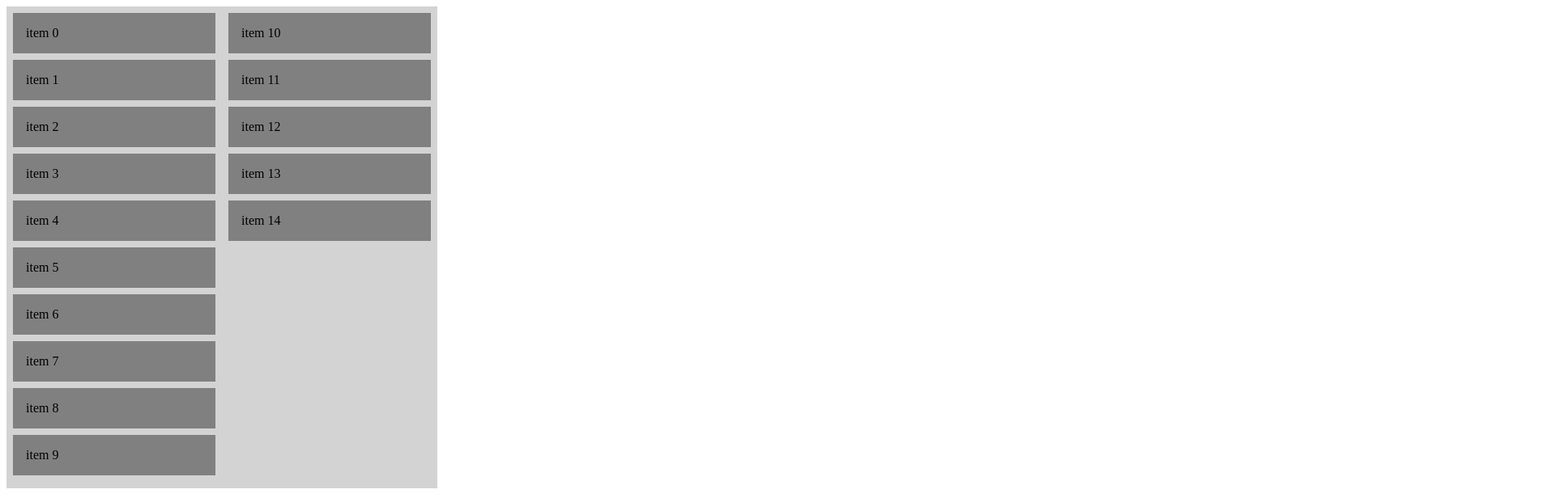
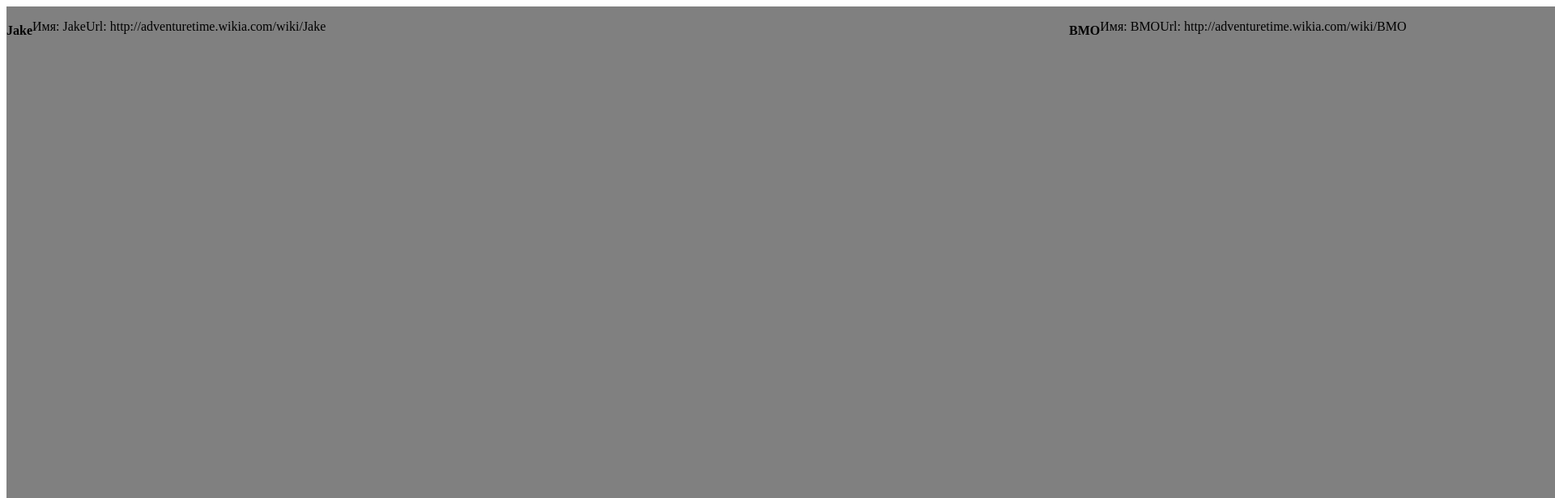
Before and after one commit to deim0707/DnD, a React (Create React App) app: page / in a window 1280 px wide. Shown: the top 616 px of the page at 81% size, 1920 px wide, since content can reach past the window. Built offline with nearby package versions, Linux system fonts and the light colour scheme.

Commit message:
version2

```diff
--- a/package.json
+++ b/package.json
@@ -3,6 +3,7 @@
   "version": "0.1.0",
   "private": true,
   "dependencies": {
+    "@emotion/styled": "^10.0.27",
     "@testing-library/jest-dom": "^4.2.4",
     "@testing-library/react": "^9.3.2",
     "@testing-library/user-event": "^7.1.2",
--- a/src/App.tsx
+++ b/src/App.tsx
@@ -1,11 +1,11 @@
 import React from 'react';
-import Exp3 from "./Components/Exp3";
+import Container from "./Components/Exp1/Container";
 
 function App() {
 
     return (
         <div className="App" style={{display: 'flex'}}>
-            <Exp3/>
+            <Container/>
         </div>
     );
 }
--- /dev/null
+++ b/src/Components/Exp1/Board.tsx
@@ -0,0 +1,57 @@
+import React, {FC, useState} from "react";
+import {DragDropContext, Droppable} from 'react-beautiful-dnd';
+import {QuoteMap} from "./types";
+import DraggableColumn from "./DraggableColumn";
+
+import './boards.css'
+
+type Props = {
+    [key: string]: QuoteMap
+}
+
+const Board: FC<Props> = ({initial}) => {
+
+    const [columns, setColumns] = useState<QuoteMap>(initial);
+    const [ordered, setOrdered] = useState<string[]>(Object.keys(initial));
+
+
+    const onDragEnd = (result: any): void => {
+        console.log('onDragEnd')
+    }
+
+    return (
+        <>
+            <DragDropContext
+                onDragEnd={onDragEnd}
+            >
+                <Droppable
+                    droppableId="board"
+                    type="COLUMN"
+                    direction="horizontal"
+
+                >
+                    {(provided) => (
+                        <div
+                            className='container'
+                            ref={provided.innerRef}
+                            {...provided.droppableProps}
+                        >
+                            {/*проходимся столько раз, сколько ключей в поступившем объекте:*/}
+                            {ordered.map((key: string, index: number) => (
+                                <DraggableColumn
+                                    key={key}
+                                    index={index}
+                                    title={key} /*<= заголовок из ключа объекта*/
+                                    quotes={columns[key]} /*<= здесь конкретный объект*/
+                                />
+                            ))}
+                            {provided.placeholder}
+                        </div>
+                    )}
+                </Droppable>
+            </DragDropContext>
+        </>
+    )
+}
+
+export default Board;
--- /dev/null
+++ b/src/Components/Exp1/Container.tsx
@@ -0,0 +1,113 @@
+import React from "react";
+import Board from "./Board";
+import {QuoteMap} from "./types";
+
+
+const data: QuoteMap = {
+    'Jake': [
+        {
+            id: "2",
+            content: "Sucking at something is the first step towards",
+            author: {
+                id: "1",
+                name: "Jake",
+                avatarUrl: "static/media/jake-min.cc34aede.png",
+                url: "http://adventuretime.wikia.com/wiki/Jake",
+                colors: {soft: "#FFFAE6", hard: "rgba(9, 30, 66, 0.71)"}
+            }
+        },
+        {
+            id: "3",
+            content: "You got to focus on what's real, man",
+            author: {
+                id: "1",
+                name: "Jake",
+                avatarUrl: "static/media/jake-min.cc34aede.png",
+                url: "http://adventuretime.wikia.com/wiki/Jake",
+                colors: {soft: "#FFFAE6", hard: "rgba(9, 30, 66, 0.71)"}
+            }
+        },
+    ],
+    'BMO': [
+        {
+            id: '1',
+            content: 'Sometimes life is scary and dark',
+            author: {
+                id: '2',
+                name: 'BMO',
+                avatarUrl: 'static/media/bmo-min.9c65ecdf.png',
+                url: "http://adventuretime.wikia.com/wiki/BMO",
+                colors: {soft: "#E3FCEF", hard: "rgba(9, 30, 66, 0.71)"}
+            }
+        }
+    ],
+    'Princess': [
+        {
+            id: '6',
+            content: "Responsibility demands sacrifice",
+            author: {
+                id: '4',
+                name: '"Princess bubblegum"',
+                url: "http://adventuretime.wikia.com/wiki/Princess_Bubblegum",
+                avatarUrl: "static/media/princess-min.34218e29.png",
+                colors: {soft: "#E3FCEF", hard: "rgba(9, 30, 66, 0.71)"}
+            }
+        },
+        {
+            id: '7',
+            content: "That's it! The answer was so simple, I was too smart to see it!",
+            author: {
+                id: '4',
+                name: '"Princess bubblegum"',
+                url: "http://adventuretime.wikia.com/wiki/Princess_Bubblegum",
+                avatarUrl: "static/media/princess-min.34218e29.png",
+                colors: {soft: "#E3FCEF", hard: "rgba(9, 30, 66, 0.71)"}
+            }
+        },
+        {
+            id: '10',
+            content: "I should not have drunk that much tea!",
+            author: {
+                id: '4',
+                name: '"Princess bubblegum"',
+                url: "http://adventuretime.wikia.com/wiki/Princess_Bubblegum",
+                avatarUrl: "static/media/princess-min.34218e29.png",
+                colors: {soft: "#E3FCEF", hard: "rgba(9, 30, 66, 0.71)"}
+            }
+        },
+    ],
+    'Finn': [
+        {
+            id: '4',
+            content: "Is that where creativity comes from? From sad biz?",
+            author: {
+                id: '3',
+                name: '"Finn"',
+                url: "http://adventuretime.wikia.com/wiki/Finn",
+                avatarUrl: "static/media/finn-min.0a5700c4.png",
+                colors: {soft: "#DEEBFF", hard: "rgba(9, 30, 66, 0.71)"}
+            }
+        },
+        {
+            id: '5',
+            content: "Homies help homies. Always",
+            author: {
+                id: '3',
+                name: '"Finn"',
+                url: "http://adventuretime.wikia.com/wiki/Finn",
+                avatarUrl: "static/media/finn-min.0a5700c4.png",
+                colors: {soft: "#DEEBFF", hard: "rgba(9, 30, 66, 0.71)"}
+            }
+        },
+    ],
+}
+
+const Container = () => {
+    return (
+        <div>
+            <Board initial={data}/>
+        </div>
+    )
+}
+
+export default Container;
--- /dev/null
+++ b/src/Components/Exp1/DraggableColumn.tsx
@@ -0,0 +1,39 @@
+import React, {FC} from "react";
+import {Draggable} from "react-beautiful-dnd";
+import {Quote} from "./types";
+import DraggableItemList from "./DraggableItemList";
+
+interface Props {
+    key: string,
+    index: number,
+    title: string,
+    quotes: Quote[],
+}
+
+//Column
+const DraggableColumn: FC<Props> = ({key, index, title, quotes}) => {
+    return (
+        <Draggable draggableId={title} index={index}>
+            {(provided, snapshot) => (
+                <div className='container' ref={provided.innerRef} {...provided.draggableProps}>
+                    <div className='header'
+                         // isDragging={snapshot.isDragging}
+                    >
+                        <h4 className='title'
+                            // isDragging={snapshot.isDragging}
+                            {...provided.dragHandleProps}
+                            aria-label={`${title} quote list`}
+                        > {title} </h4>
+                    </div>
+                    <DraggableItemList
+                        listId={title}
+                        listType="QUOTE"
+                        quotes={quotes}
+                    />
+                </div>
+            )}
+        </Draggable>
+    )
+}
+
+export default DraggableColumn;
--- /dev/null
+++ b/src/Components/Exp1/DraggableComponent.css
@@ -0,0 +1,30 @@
+.container {
+    margin: 8px;
+    display: flex;
+    flex-direction: column;
+}
+
+.header {
+    display: flex;
+    align-items: center;
+    justify-content: center;
+    border-top-left-radius: 2px;
+    border-top-right-radius: 2px;
+    background-color: yellow;
+}
+.header :hover {
+    background-color: orange;
+}
+
+.title {
+    padding: 8px;
+    transition: background-color ease 0.2s;
+    flex-grow: 1;
+    user-select: none;
+    position: relative;
+}
+
+.title :focus {
+    outline: 2px solid black;
+    outline-offset: 2px;
+}
--- /dev/null
+++ b/src/Components/Exp1/DraggableItem.tsx
@@ -0,0 +1,27 @@
+import React, {FC} from "react";
+import {Draggable} from "react-beautiful-dnd";
+import {Author} from "./types";
+
+interface Props {
+    quote: Author,
+    id: string,
+    idx: number
+}
+
+const DraggableItem: FC<Props> = ({quote,id, idx}) => {
+    return (
+        <div>
+            <Draggable draggableId={quote.name} index={idx}>
+                {(provided, snapshot) => (
+                    <div className='container' ref={provided.innerRef} {...provided.draggableProps}>
+                        <p>Имя: {quote.name}</p>
+                        <p>Url: {quote.url}</p>
+
+                    </div>
+                )}
+            </Draggable>
+        </div>
+    )
+}
+
+export default DraggableItem;
--- /dev/null
+++ b/src/Components/Exp1/DraggableItemList.tsx
@@ -0,0 +1,38 @@
+import React, {FC} from "react";
+import {Droppable} from "react-beautiful-dnd";
+import DraggableItem from "./DraggableItem";
+import {Quote} from "./types";
+
+interface Props {
+    listId: string,
+    listType: string,
+    quotes: Quote[],
+}
+
+//QuoteList
+const DraggableItemList: FC<Props> = ({listId, listType, quotes}) => {
+    return (
+        <div>
+            <Droppable
+                droppableId={listId}
+                type={listType}
+            >
+                {(provided, snapshot) => (
+                    <div
+                        {...provided.droppableProps}
+                        ref={provided.innerRef}
+                    >
+                        {
+                            quotes.map((item: any, idx: number) => (
+                                <DraggableItem quote={item.author} id={item.id} idx={idx} key={item.id} />
+                            ))
+                        }
+                        {provided.placeholder}
+                    </div>
+                )}
+            </Droppable>
+        </div>
+    )
+}
+
+export default DraggableItemList;
--- /dev/null
+++ b/src/Components/Exp1/boards.css
@@ -0,0 +1,8 @@
+.container {
+    background-color: gray;
+    min-height: 100vh;
+    min-width: 100vw;
+    /*display: inline-flex;*/
+    display: flex;
+
+}
--- /dev/null
+++ b/src/Components/Exp1/types.ts
@@ -0,0 +1,23 @@
+//поступивший initial в Board
+export type Author = {
+    id: string,
+    name: string,
+    avatarUrl: string,
+    url: string,
+    colors: AuthorColors,
+};
+
+export type Quote = {
+    id: string,
+    content: string,
+    author: Author,
+}
+
+export type AuthorColors = {
+    soft: string,
+    hard: string,
+};
+
+export type QuoteMap = {
+    [key: string]: Quote[],
+};
```
